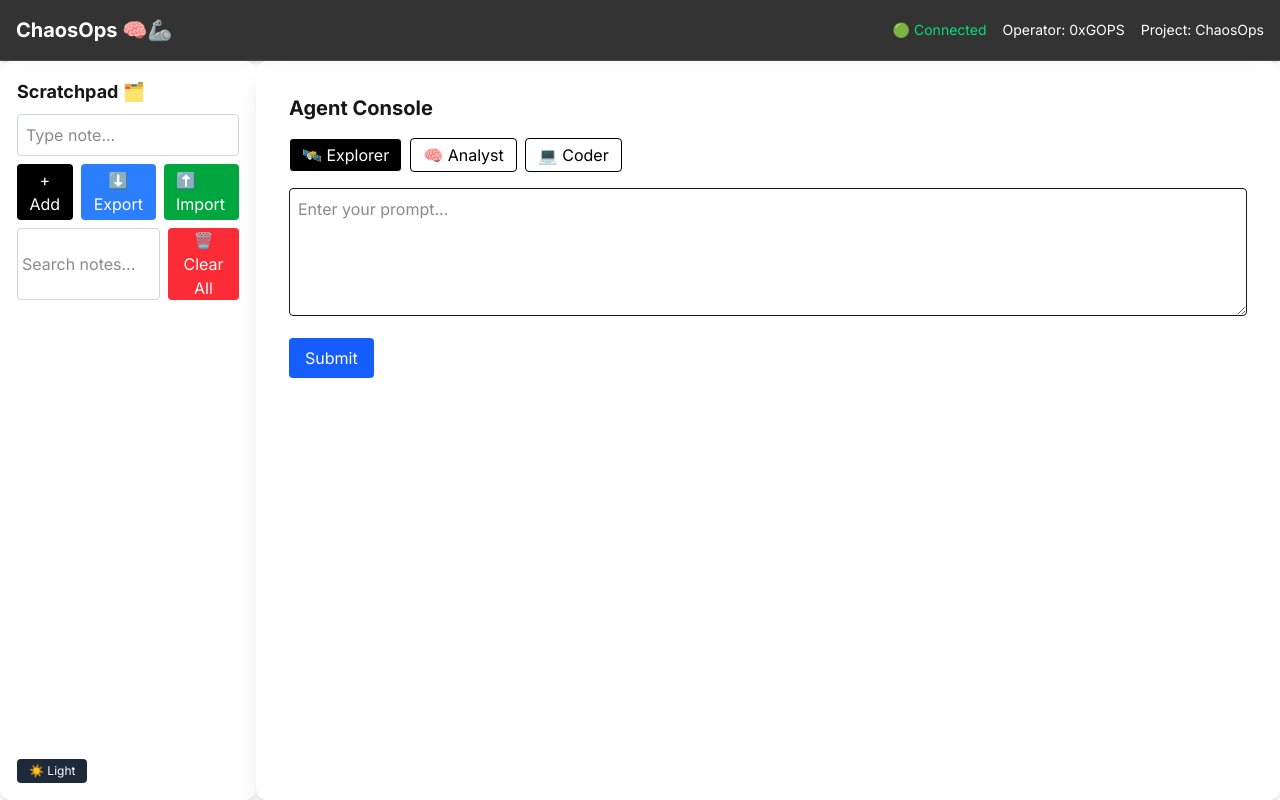
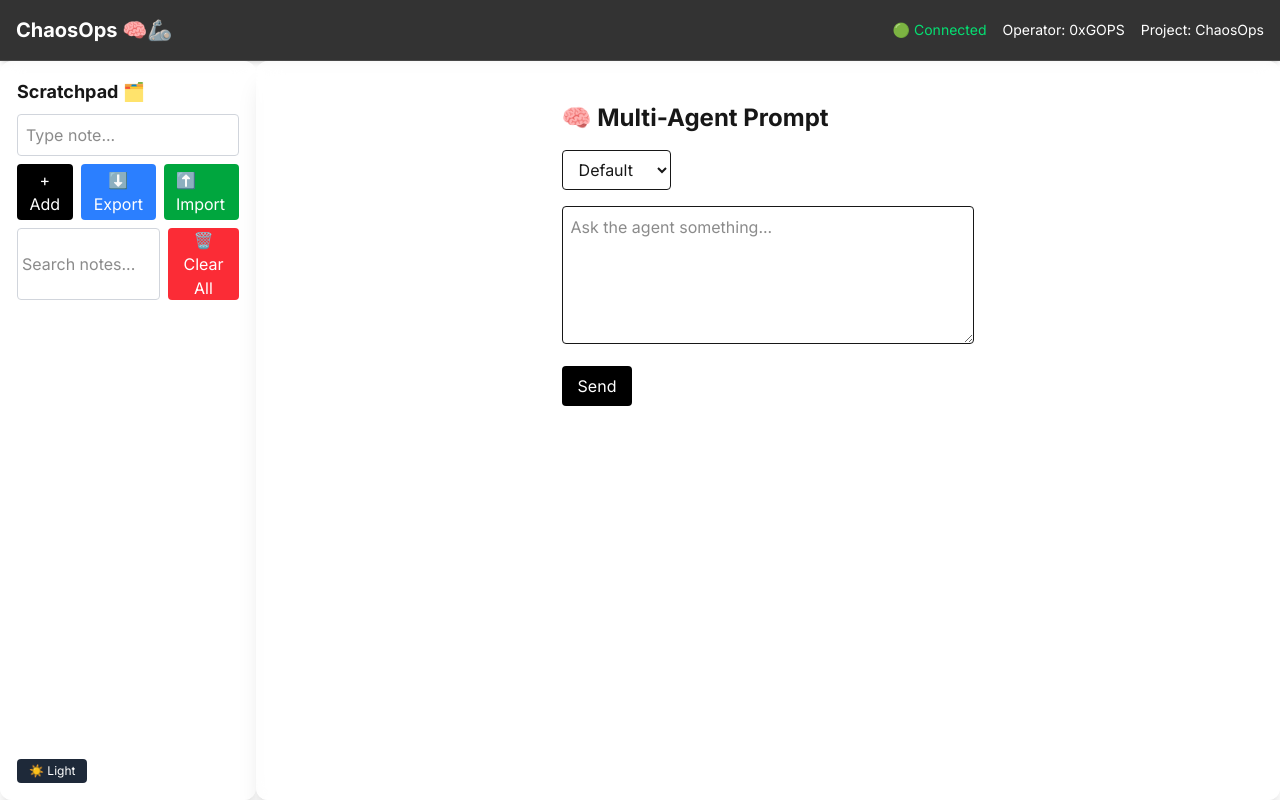
Before and after one commit to 0xgops/chaosops, a Next.js app: page /agent in a window 1280 px wide. Built offline with nearby package versions, Linux system fonts and the light colour scheme.

Commit message:
Multi-Agent UI — role selector added

```diff
--- a/src/app/agent/page.tsx
+++ b/src/app/agent/page.tsx
@@ -3,62 +3,53 @@
 import { useState } from 'react';
 
 export default function AgentPage() {
-  const [prompt, setPrompt] = useState('');
+  const [input, setInput] = useState('');
   const [response, setResponse] = useState('');
   const [loading, setLoading] = useState(false);
-  const [agentType, setAgentType] = useState('explorer');
-
-  const agents = {
-    explorer: '🛰️ Explorer',
-    analyst: '🧠 Analyst',
-    coder: '💻 Coder',
-  };
+  const [role, setRole] = useState('Default');
 
   const sendPrompt = async () => {
-    if (!prompt.trim()) return;
+    if (!input.trim()) return;
     setLoading(true);
     setResponse('');
 
     try {
       const res = await fetch('/api/agent', {
         method: 'POST',
-        body: JSON.stringify({ prompt, agentType }),
+        body: JSON.stringify({ prompt: input, role }),
+        headers: { 'Content-Type': 'application/json' },
       });
 
       const data = await res.json();
-      setResponse(data.response);
+      setResponse(data.response || '⚠️ No response.');
     } catch {
-      setResponse('⚠️ Error. Please try again.');
+      setResponse('❌ Error. Try again.');
     } finally {
       setLoading(false);
     }
   };
 
   return (
-    <div className="p-4 space-y-4">
-      <h1 className="text-xl font-bold">Agent Console</h1>
+    <div className="p-6 max-w-2xl mx-auto space-y-4">
+      <h1 className="text-2xl font-bold">🧠 Multi-Agent Prompt</h1>
 
-      <div className="flex gap-2">
-        {Object.entries(agents).map(([key, label]) => (
-          <button
-            key={key}
-            className={`px-3 py-1 rounded border ${
-              agentType === key
-                ? 'bg-black text-white'
-                : 'bg-white dark:bg-zinc-700 text-black dark:text-white'
-            }`}
-            onClick={() => setAgentType(key)}
-          >
-            {label}
-          </button>
-        ))}
-      </div>
+      <select
+        className="border px-3 py-2 rounded"
+        value={role}
+        onChange={(e) => setRole(e.target.value)}
+      >
+        <option value="Default">Default</option>
+        <option value="Analyst">Analyst</option>
+        <option value="Explorer">Explorer</option>
+        <option value="Coder">Coder</option>
+      </select>
 
       <textarea
-        className="w-full p-2 border rounded h-32 dark:bg-zinc-900"
-        placeholder="Enter your prompt..."
-        value={prompt}
-        onChange={(e) => setPrompt(e.target.value)}
+        className="w-full border rounded p-2"
+        rows={5}
+        placeholder="Ask the agent something..."
+        value={input}
+        onChange={(e) => setInput(e.target.value)}
         onKeyDown={(e) => {
           if (e.key === 'Enter' && !e.shiftKey) {
             e.preventDefault();
@@ -70,15 +61,15 @@ export default function AgentPage() {
       <button
         onClick={sendPrompt}
         disabled={loading}
-        className="bg-blue-600 text-white px-4 py-2 rounded"
+        className="bg-black text-white px-4 py-2 rounded disabled:opacity-50"
       >
-        {loading ? 'Thinking...' : 'Submit'}
+        {loading ? 'Thinking...' : 'Send'}
       </button>
 
       {response && (
-        <pre className="whitespace-pre-wrap mt-4 p-3 bg-gray-100 dark:bg-zinc-800 rounded">
+        <div className="bg-gray-100 dark:bg-zinc-800 p-4 rounded whitespace-pre-wrap">
           {response}
-        </pre>
+        </div>
       )}
     </div>
   );
--- /dev/null
+++ b/src/app/agent/route.ts
@@ -0,0 +1,37 @@
+import { NextResponse } from 'next/server';
+import OpenAI from 'openai';
+
+const openai = new OpenAI({
+  apiKey: process.env.OPENAI_API_KEY,
+});
+
+const rolePrompts: Record<string, string> = {
+  Analyst: 'You are an expert data analyst. Provide concise, clear insights using structured logic.',
+  Explorer: 'You are a curious explorer of ideas and concepts. Offer creative, open-ended interpretations.',
+  Coder: 'You are a skilled software engineer. Provide clean, efficient code with brief explanations.',
+  Default: 'You are a helpful AI assistant. Respond clearly and helpfully.',
+};
+
+export async function POST(req: Request) {
+  try {
+    const body = await req.json();
+    const { prompt, role = 'Default' } = body;
+
+    const systemPrompt = rolePrompts[role] || rolePrompts.Default;
+
+    const completion = await openai.chat.completions.create({
+      model: 'gpt-4',
+      messages: [
+        { role: 'system', content: systemPrompt },
+        { role: 'user', content: prompt },
+      ],
+      temperature: 0.7,
+    });
+
+    const response = completion.choices[0]?.message?.content || '⚠️ No response generated.';
+    return NextResponse.json({ response });
+  } catch (error) {
+    console.error('API Error:', error);
+    return NextResponse.json({ error: 'Internal Server Error' }, { status: 500 });
+  }
+}
```
